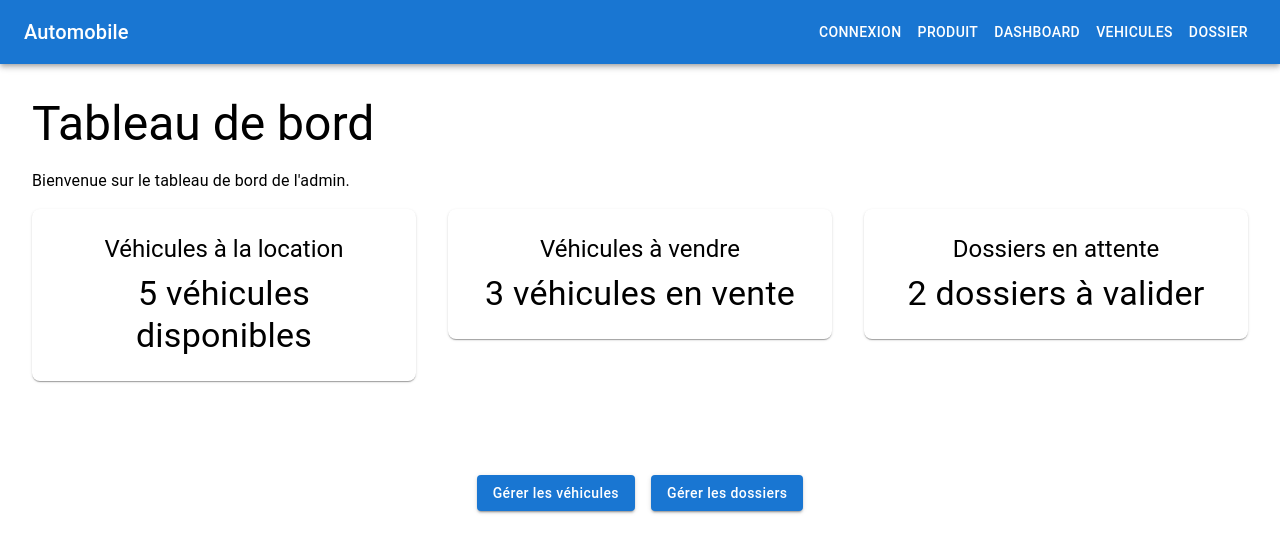
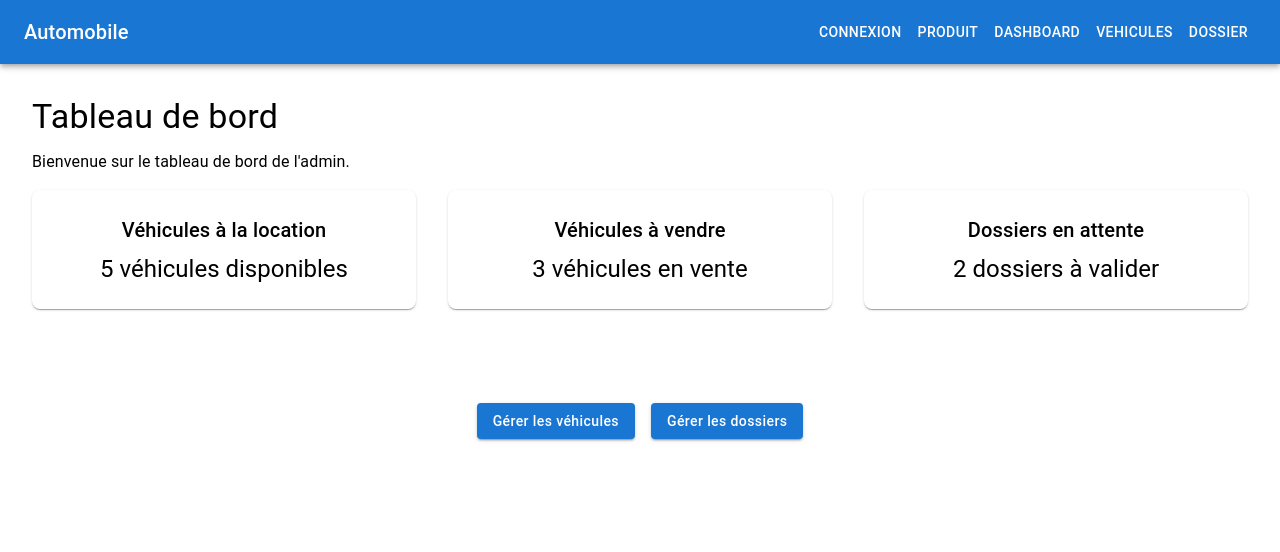
Before and after one commit to Epiniac/HeticMotor, a React (Vite) app: page /dashboard in a window 1280 px wide. Shown: the top 552 px of the page. Built offline with nearby package versions, Linux system fonts and the light colour scheme.

Commit message:
Ãmodification

```diff
--- a/src/component/Dashboard.tsx
+++ b/src/component/Dashboard.tsx
@@ -5,7 +5,7 @@ import { Link } from 'react-router-dom';
 function Dashboard() {
     return (
         <Box sx={{ p: 4, }}>
-            <Typography variant="h3" gutterBottom>
+            <Typography variant="h4" gutterBottom>
                 Tableau de bord
             </Typography>
             <Typography variant="body1" paragraph>
@@ -22,10 +22,10 @@ function Dashboard() {
                             textAlign: 'center',
                         }}
                     >
-                        <Typography variant="h5" gutterBottom>
+                        <Typography variant="h6" gutterBottom>
                             Véhicules à la location
                         </Typography>
-                        <Typography variant="h4">5 véhicules disponibles</Typography>
+                        <Typography variant="h5">5 véhicules disponibles</Typography>
                     </Box>
                 </Grid>
                 <Grid item xs={12} sm={4}>
@@ -38,10 +38,10 @@ function Dashboard() {
                             textAlign: 'center',
                         }}
                     >
-                        <Typography variant="h5" gutterBottom>
+                        <Typography variant="h6" gutterBottom>
                             Véhicules à vendre
                         </Typography>
-                        <Typography variant="h4">3 véhicules en vente</Typography>
+                        <Typography variant="h5">3 véhicules en vente</Typography>
                     </Box>
                 </Grid>
                 <Grid item xs={12} sm={4}>
@@ -54,10 +54,10 @@ function Dashboard() {
                             textAlign: 'center',
                         }}
                     >
-                        <Typography variant="h5" gutterBottom>
+                        <Typography variant="h6" gutterBottom>
                             Dossiers en attente
                         </Typography>
-                        <Typography variant="h4">2 dossiers à valider</Typography>
+                        <Typography variant="h5">2 dossiers à valider</Typography>
                     </Box>
                 </Grid>
             </Grid>
--- a/src/component/Dossier.tsx
+++ b/src/component/Dossier.tsx
@@ -42,7 +42,7 @@ export default function Dossiers() {
     return (
         <Box sx={{ p: 4 }}>
             {/* Titre de la page */}
-            <Typography variant="h3" gutterBottom>
+            <Typography variant="h4" gutterBottom>
                 Gestion des Dossiers
             </Typography>
 
--- a/src/component/vehicules.tsx
+++ b/src/component/vehicules.tsx
@@ -25,7 +25,7 @@ function Vehicles() {
         model: "",
         year: "",
         price: "",
-        status: "location", // Par défaut à la location
+        status: "location",
     });
 
     const getStatusColor = (status: string): ButtonProps["color"] => {
@@ -78,12 +78,11 @@ function Vehicles() {
 
     return (
         <Box sx={{ p: 4 }}>
-            {/* Titre de la page */}
-            <Typography variant="h3" gutterBottom>
+            <Typography variant="h4" gutterBottom>
                 Gestion des Véhicules
             </Typography>
 
-            <Box component="form" onSubmit={handleSubmit} sx={{ mb: 4 }}>
+            <Box component="form" onSubmit={handleSubmit}>
                 <TextField
                     label="Marque"
                     name="make"
@@ -134,12 +133,12 @@ function Vehicles() {
                         <MenuItem value="vente">Vente</MenuItem>
                     </Select>
                 </FormControl>
-                <Button type="submit" variant="contained" fullWidth>
-                    Ajouter un véhicule
-                </Button>
+                <Box sx={{ textAlign: "center", alignItems: "center", justifyContent: "center" }}>
+                    <Button type="submit" variant="contained">
+                        Ajouter un véhicule
+                    </Button>
+                </Box>
             </Box>
-
-            {/* Liste des véhicules */}
             <Typography variant="h5" gutterBottom>
                 Liste des véhicules
             </Typography>
```
